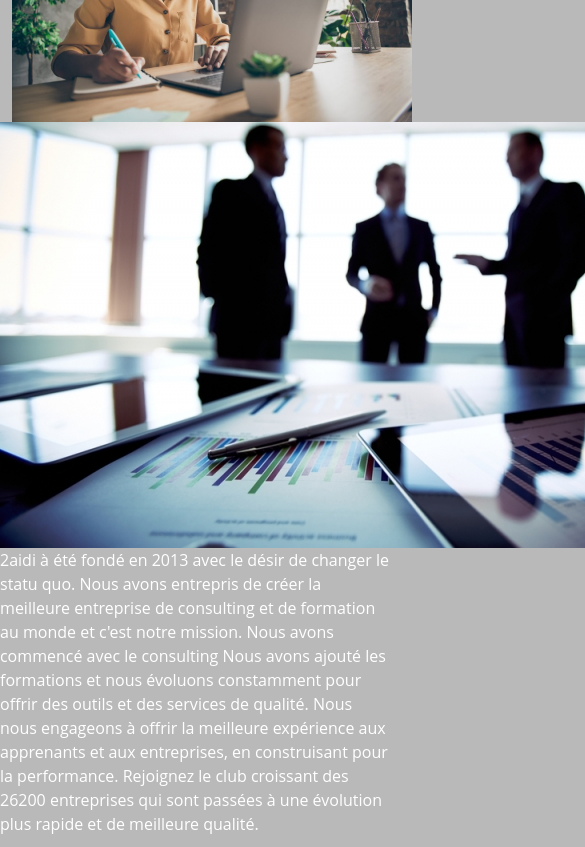
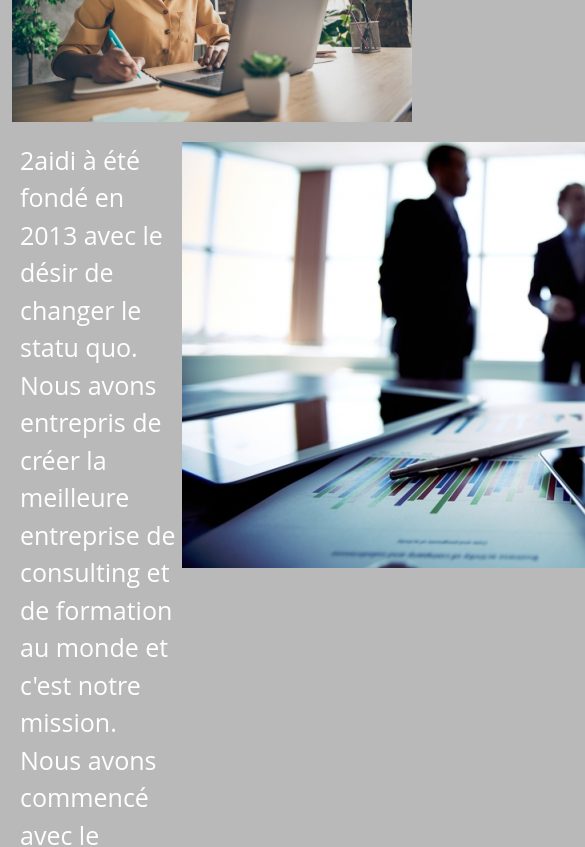
Before and after one commit to Beaufaye/2AIDI, a plain HTML site: page index.html in a window 390 px wide. Shown: the part 7586-8433 px from the top of the page, 585 px wide, since content can reach past the window. Drawn offline with Linux system fonts and the light colour scheme.

```diff
--- a/index.html
+++ b/index.html
@@ -429,11 +429,10 @@
 
 
 <section>
-    <div class="steviepropoS">
+    <div class="steviepropo">
           <div>
-            <img src="Image/cfsbtdyw-audit-conseil.jpg" alt="">
-          </div>
-        <p>2aidi à été fondé en 2013 avec le désir de changer le statu quo. Nous avons entrepris de
+            <p style="font-size: 25px;">
+              2aidi à été fondé en 2013 avec le désir de changer le statu quo. Nous avons entrepris de
               créer la meilleure entreprise de consulting et de formation au monde et c'est notre mission.
                   Nous avons commencé avec le consulting Nous avons ajouté les formations et nous évoluons
                   constamment pour offrir des outils et des services de qualité. Nous nous engageons à offrir
@@ -441,7 +440,10 @@
                   Rejoignez le club croissant des 26200 entreprises qui sont passées à une évolution plus rapide
                   et de meilleure qualité.
               </p>
-
+            </div>
+              <div>
+                <img src="Image/cfsbtdyw-audit-conseil.jpg" alt="">
+              </div>
     </div>
 </section>
    <div class="steviecontact">
--- a/style/css/style.css
+++ b/style/css/style.css
@@ -172,9 +172,9 @@
   display: flex;
 }
 .steviepropo{
-  width: 700px;
-  margin-trim: 20px;
-  margin-top: 20px;
+ margin-top: 20px;
+  display: flex;
+  margin: 20px;
 }
 .steviecontact{
   background-color: rgb(241, 233, 233);
```
Also changed, not shown: Image/logo_iphone_orange-removebg-preview.png (added). Lines whose indentation alone changed are shown as unchanged.
